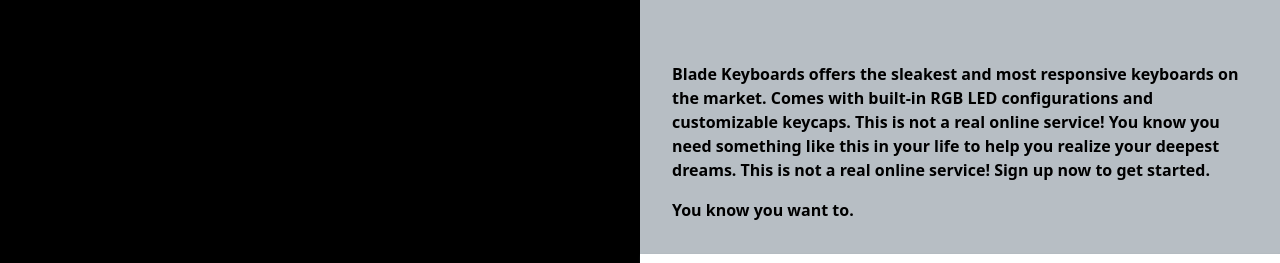
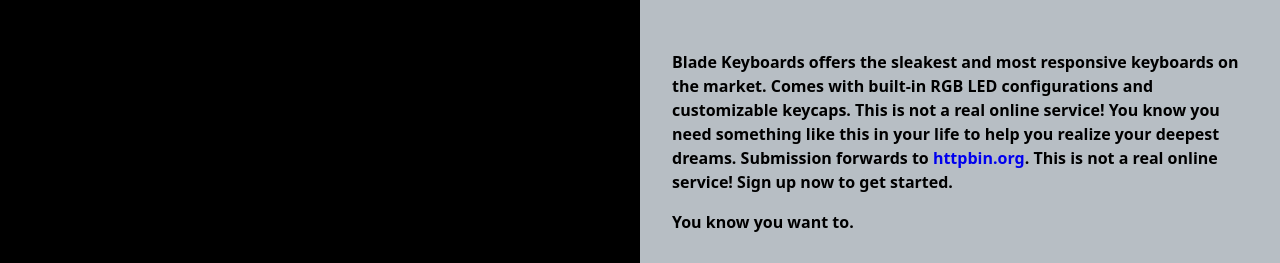
Before and after one commit to Sushitime55/Sign-up-Form, a plain HTML site: page index.html in a window 1280 px wide. Shown: the top 263 px of the page. Drawn offline with Linux system fonts and the light colour scheme.

Commit message:
expand text

```diff
--- a/index.html
+++ b/index.html
@@ -26,7 +26,9 @@
                 This is not a real online service! You know you need something like this in your
                 life
                 to
-                help you realize your deepest dreams. This is not a real online service! Sign up now
+                help you realize your deepest dreams. Submission forwards to <a
+                    href="https://httpbin.org">httpbin.org</a>. This is
+                not a real online service! Sign up now
                 to get started.</p>
 
             <p>You know you want to.</p>
```
